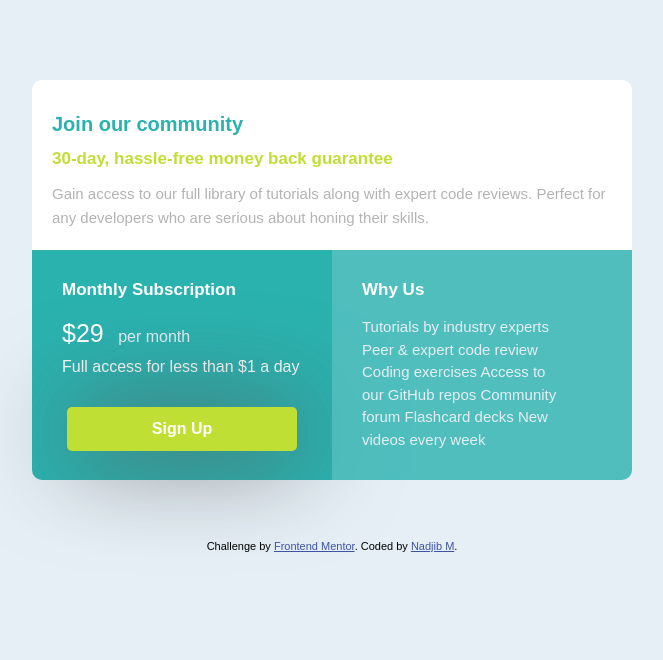
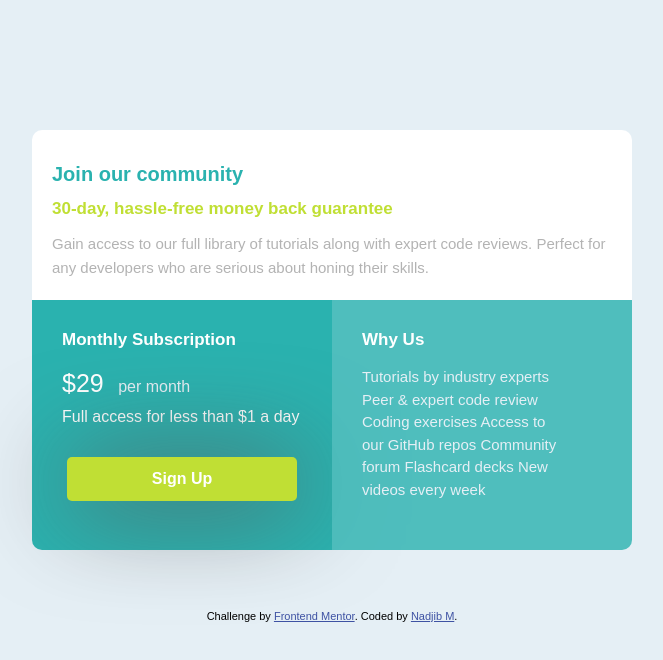
Before and after one commit to Nadjib-coder/front-end-mentor-challenge-07, a plain HTML site: page index.html in a window 1280 px wide. Shown: the whole page, without its empty margins (308-971 px from the left). Drawn offline with Linux system fonts and the light colour scheme.

Commit message:
update th css file

```diff
--- a/css/main.css
+++ b/css/main.css
@@ -48,7 +48,7 @@ header .container {
 }
 @media (min-width:768px) {
     header .container {
-        margin: 80px auto 0;
+        margin: 130px auto 0;
     }
 }
 header h1 {
@@ -89,7 +89,7 @@ main .section-1 {
         float: left;
         width: 50%;
         border-radius: 0 0 0 10px;
-        height: 230px;
+        height: 250px;
     }
 }
 main .section-1 h2 {
@@ -143,7 +143,7 @@ main .section-2 {
         float: left;
         width: 50%;
         border-radius: 0 0 10px 0;
-        height: 230px;
+        height: 250px;
     }
 }
 main .section-2 h2 {
```
